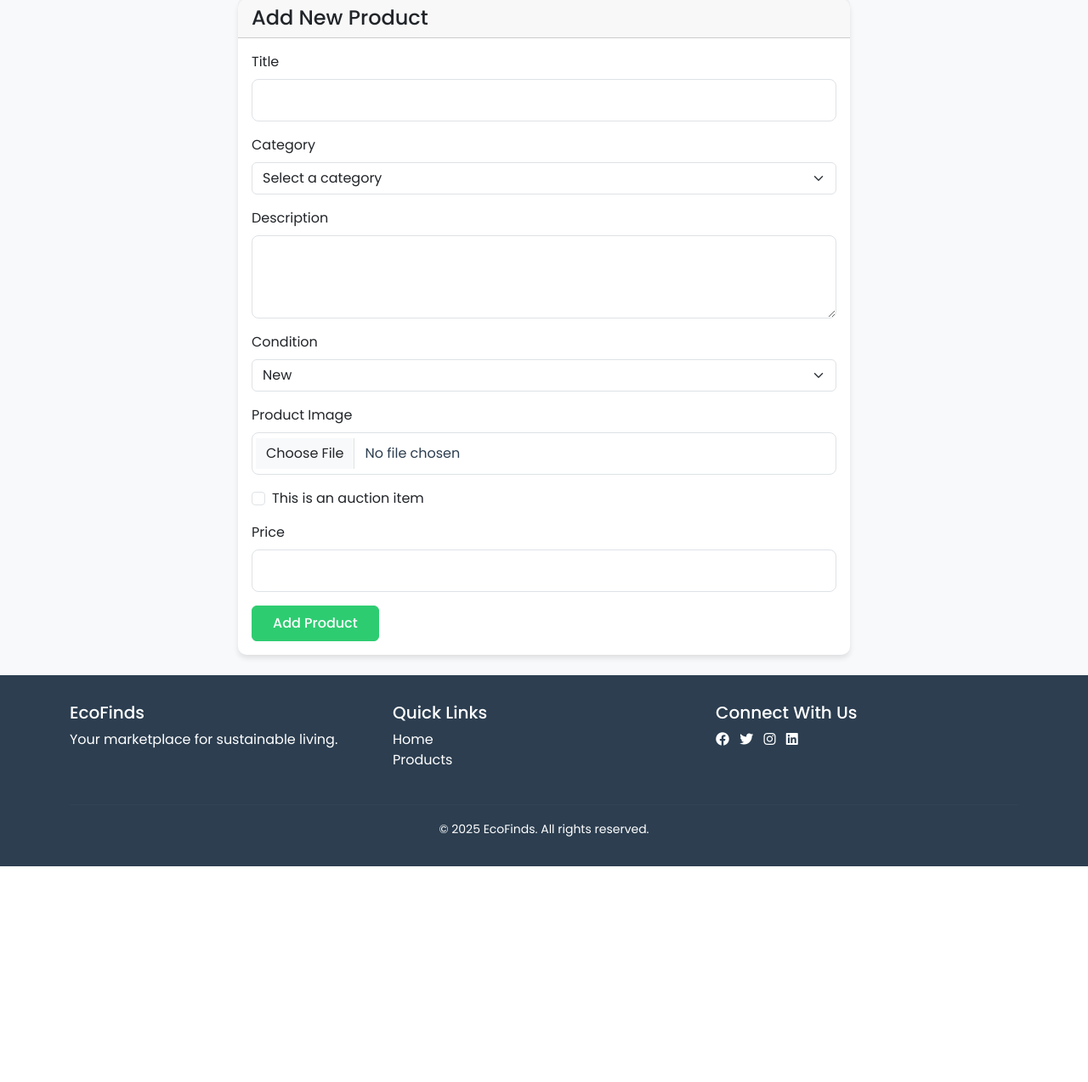
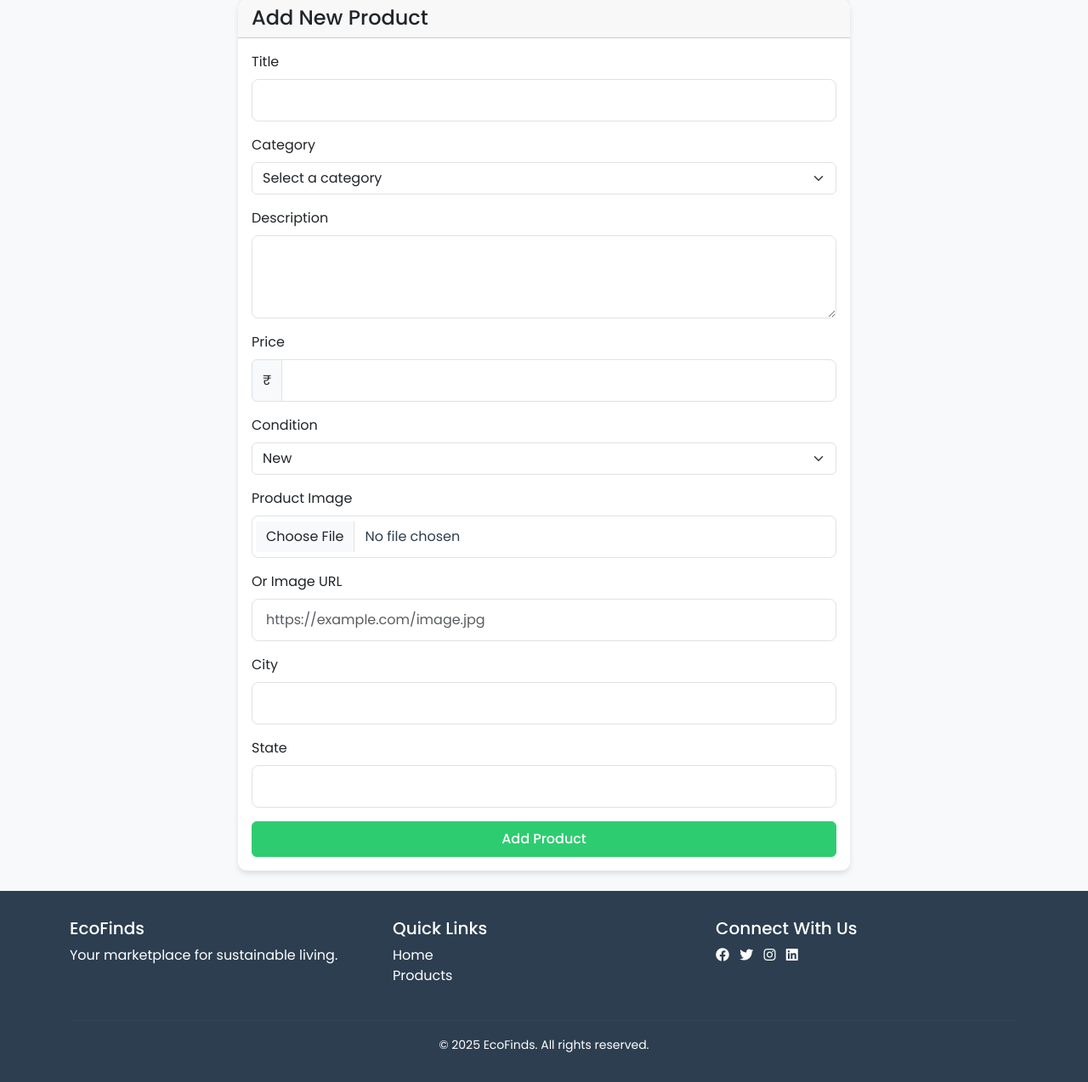
Before and after one commit to 24f2006003/team-369-ecofinds-odoo-hackathon, a Flask app: page /product/new in a window 1280 px wide. Shown: the part 127-1401 px from the top of the page at 85% size. Before the commit the page ends 1147 px from the top, so only its background shows below. Run offline with Flask 2, Linux system fonts and the light colour scheme; the first user in the database is signed in; data comes from the database, SQL or seed files in the repository.

```diff
--- a/app/main/routes.py
+++ b/app/main/routes.py
@@ -50,15 +50,15 @@ def product(id):
 @login_required
 def new_product():
     """Create a new product"""
-    if not current_user.is_admin:
-        flash('You do not have permission to add products.', 'danger')
-        return redirect(url_for('main.products'))
-
     if request.method == 'POST':
         title = request.form.get('title')
         description = request.form.get('description')
         category_id = request.form.get('category_id', type=int)
         condition = request.form.get('condition')
+        price = request.form.get('price', type=float)
+        city = request.form.get('city')
+        state = request.form.get('state')
+        image_url = request.form.get('image_url')
 
         # Handle image upload
         image = request.files.get('image')
@@ -67,56 +67,24 @@ def new_product():
             image_path = os.path.join(current_app.config['UPLOAD_FOLDER'], filename)
             image.save(image_path)
             image_url = url_for('static', filename=f'uploads/{filename}')
-        else:
-            image_url = None
 
-        # Check if this is an auction
-        is_auction = request.form.get('is_auction') == 'on'
-
-        if is_auction:
-            try:
-                start_price = float(request.form.get('auction_start_price'))
-                duration_hours = int(request.form.get('auction_duration', 24))
-                min_increment = float(request.form.get('auction_min_increment', 1.0))
-                auto_extend = request.form.get('auction_auto_extend') == 'on'
-
-                product = Product(
-                    title=title,
-                    description=description,
-                    category_id=category_id,
-                    condition=condition,
-                    image_url=image_url,
-                    seller=current_user,
-                    is_auction=True,
-                    auction_start_price=start_price,
-                    auction_end_time=datetime.utcnow() + timedelta(hours=duration_hours),
-                    auction_min_bid_increment=min_increment,
-                    auction_auto_extend=auto_extend,
-                    auction_status='active'
-                )
-            except (TypeError, ValueError) as e:
-                flash('Invalid auction parameters', 'danger')
-                return redirect(url_for('main.new_product'))
-        else:
-            try:
-                price = float(request.form.get('price'))
-                product = Product(
-                    title=title,
-                    description=description,
-                    price=price,
-                    category_id=category_id,
-                    condition=condition,
-                    image_url=image_url,
-                    seller=current_user
-                )
-            except (TypeError, ValueError) as e:
-                flash('Invalid price', 'danger')
-                return redirect(url_for('main.new_product'))
+        # Create new product
+        product = Product(
+            title=title,
+            description=description,
+            category_id=category_id,
+            condition=condition,
+            price=price,
+            seller_id=current_user.id,
+            city=city,
+            state=state,
+            image_url=image_url
+        )
 
         db.session.add(product)
         db.session.commit()
 
-        flash('Your product has been listed!', 'success')
+        flash(_('Product added successfully!'), 'success')
         return redirect(url_for('main.product', id=product.id))
 
     categories = Category.query.all()
@@ -772,7 +740,8 @@ def cart():
         flash('Please log in to view your cart.', 'warning')
         return redirect(url_for('auth.login'))
     cart_items = current_user.get_cart_items()
-    return render_template('cart.html', title='My Cart', cart_items=cart_items)
+    cart_total = sum(item.product.price * item.quantity for item in cart_items)
+    return render_template('cart.html', title='My Cart', cart_items=cart_items, cart_total=cart_total)
 
 @bp.route('/add_to_cart/<int:product_id>', methods=['POST'])
 @login_required
--- a/app/templates/base.html
+++ b/app/templates/base.html
@@ -220,12 +220,14 @@
                             <i class="fas fa-shopping-bag me-1"></i>{{ _('Products') }}
                         </a>
                     </li>
-                    {% if current_user.is_authenticated and current_user.is_admin %}
+                    {% if current_user.is_authenticated %}
                     <li class="nav-item">
                         <a class="nav-link" href="{{ url_for('main.new_product') }}">
                             <i class="fas fa-plus me-1"></i>{{ _('Add Product') }}
                         </a>
                     </li>
+                    {% endif %}
+                    {% if current_user.is_authenticated and current_user.is_admin %}
                     <li class="nav-item">
                         <a class="nav-link" href="{{ url_for('main.admin_dashboard') }}">
                             <i class="fas fa-tachometer-alt me-1"></i>{{ _('Dashboard') }}
--- a/app/templates/new_product.html
+++ b/app/templates/new_product.html
@@ -30,6 +30,13 @@
                             <textarea class="form-control" id="description" name="description" rows="3" required></textarea>
                         </div>
                         <div class="mb-3">
+                            <label for="price" class="form-label">{{ _('Price') }}</label>
+                            <div class="input-group">
+                                <span class="input-group-text">₹</span>
+                                <input type="number" class="form-control" id="price" name="price" step="0.01" min="0" required>
+                            </div>
+                        </div>
+                        <div class="mb-3">
                             <label for="condition" class="form-label">{{ _('Condition') }}</label>
                             <select class="form-select" id="condition" name="condition" required>
                                 <option value="new">{{ _('New') }}</option>
@@ -40,33 +47,23 @@
                         </div>
                         <div class="mb-3">
                             <label for="image" class="form-label">{{ _('Product Image') }}</label>
-                            <input type="file" class="form-control" id="image" name="image" accept="image/*" required>
+                            <input type="file" class="form-control" id="image" name="image" accept="image/*">
                         </div>
                         <div class="mb-3">
-                            <div class="form-check">
-                                <input class="form-check-input" type="checkbox" id="is_auction" name="is_auction">
-                                <label class="form-check-label" for="is_auction">
-                                    {{ _('This is an auction item') }}
-                                </label>
-                            </div>
+                            <label for="image_url" class="form-label">{{ _('Or Image URL') }}</label>
+                            <input type="url" class="form-control" id="image_url" name="image_url" placeholder="https://example.com/image.jpg">
                         </div>
-                        <div id="auction-fields" style="display: none;">
-                            <div class="mb-3">
-                                <label for="start_price" class="form-label">{{ _('Starting Price') }}</label>
-                                <input type="number" class="form-control" id="start_price" name="start_price" min="0" step="0.01">
-                            </div>
-                            <div class="mb-3">
-                                <label for="end_time" class="form-label">{{ _('Auction End Time') }}</label>
-                                <input type="datetime-local" class="form-control" id="end_time" name="end_time">
-                            </div>
+                        <div class="mb-3">
+                            <label for="city" class="form-label">{{ _('City') }}</label>
+                            <input type="text" class="form-control" id="city" name="city" required>
                         </div>
-                        <div id="regular-price-field">
-                            <div class="mb-3">
-                                <label for="price" class="form-label">{{ _('Price') }}</label>
-                                <input type="number" class="form-control" id="price" name="price" min="0" step="0.01" required>
-                            </div>
+                        <div class="mb-3">
+                            <label for="state" class="form-label">{{ _('State') }}</label>
+                            <input type="text" class="form-control" id="state" name="state" required>
                         </div>
-                        <button type="submit" class="btn btn-primary">{{ _('Add Product') }}</button>
+                        <div class="d-grid">
+                            <button type="submit" class="btn btn-primary">{{ _('Add Product') }}</button>
+                        </div>
                     </form>
                 </div>
             </div>
```
Also changed, not shown: app/__init__.py (+10 -10 lines), app/templates/cart.html (+6 -11 lines).
